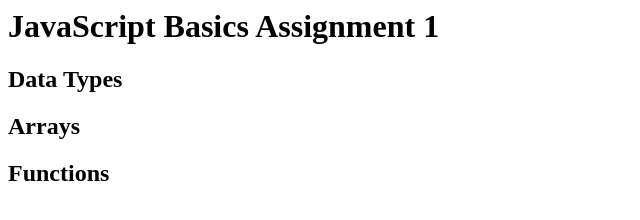
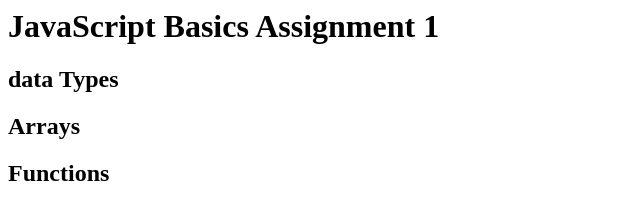
Before and after one commit to Farhia-issack/JavaScript-Basics, a plain HTML site: page index.html in a window 1280 px wide. Shown: the full height of the page, 0-640 px from the left. Drawn offline with Linux system fonts and the light colour scheme.

Commit message:
changed capital D

```diff
--- a/index.html
+++ b/index.html
@@ -11,7 +11,7 @@
 <body>
     <h1>JavaScript Basics Assignment 1</h1>
     <section id="data-types">
-        <h2>Data Types</h2>
+        <h2>data Types</h2>
     </section>
     <section id="arrays">
         <h2>Arrays</h2>
```
